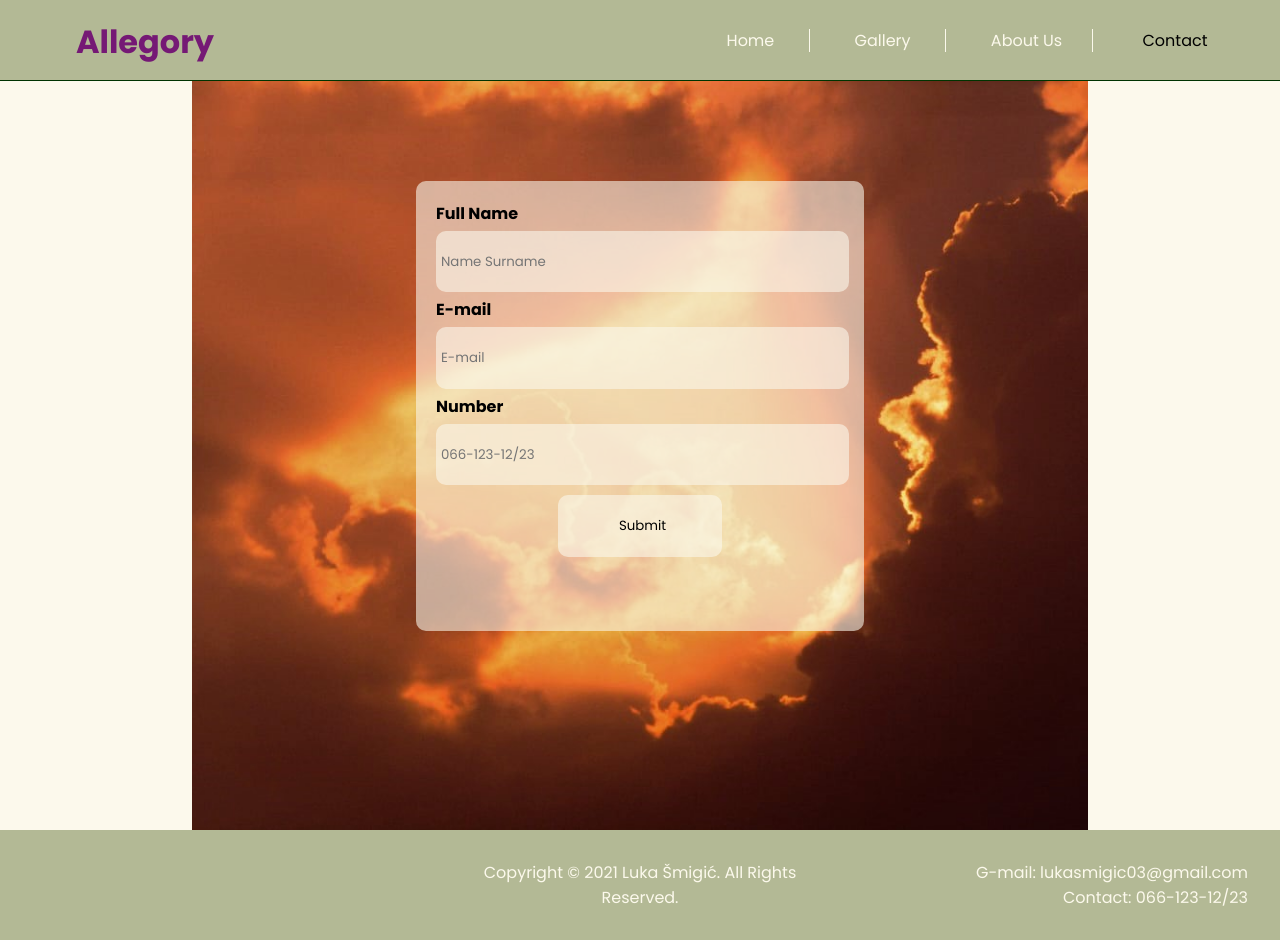
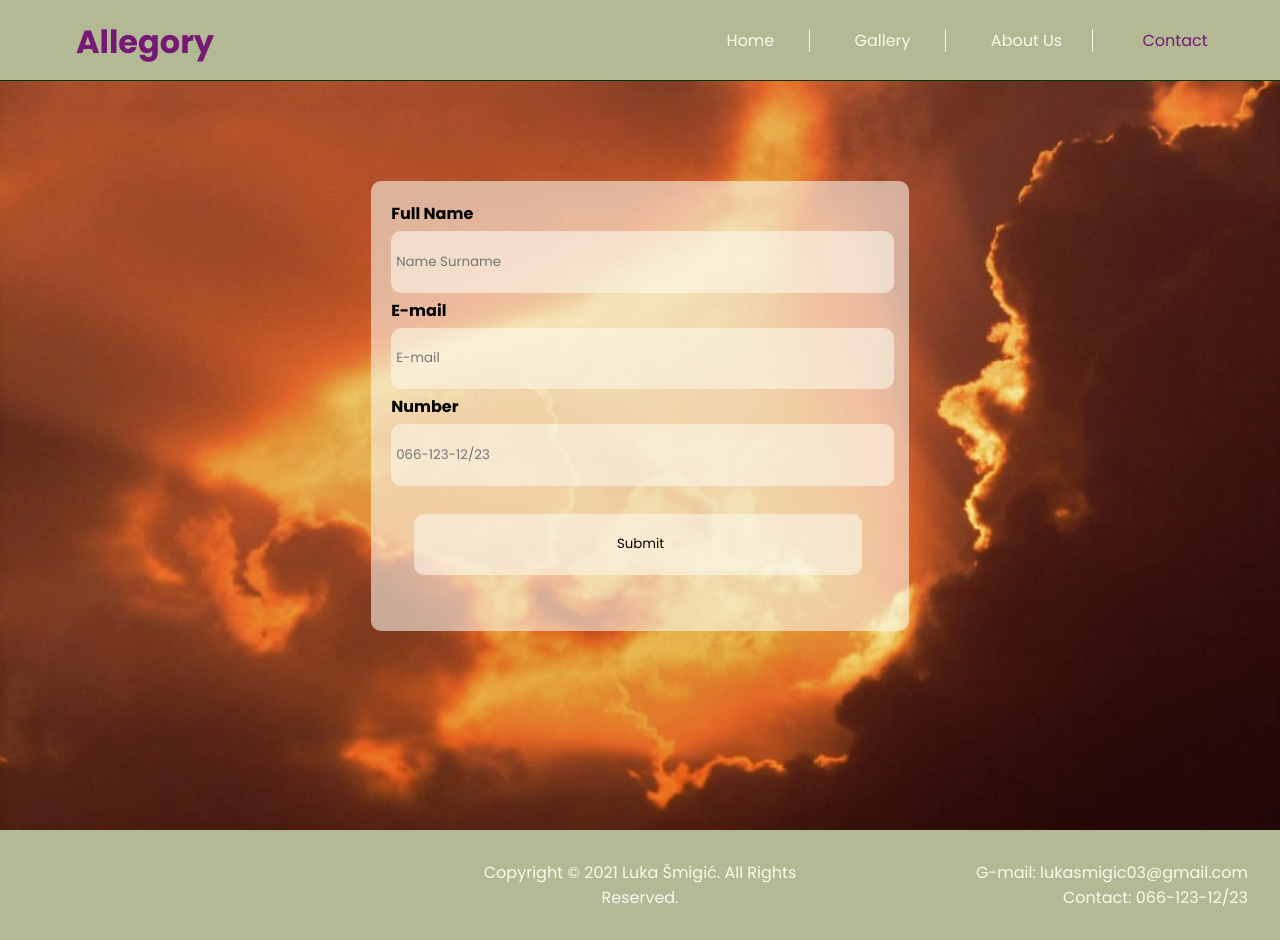
Before and after one commit to smigaa/allegorysmigic, a plain HTML site: page contact.html in a window 1280 px wide. Drawn offline with Linux system fonts and the light colour scheme.

Commit message:
menjao sam css

```diff
--- a/contact.html
+++ b/contact.html
@@ -41,10 +41,9 @@
 		<div class"cleaner"></div>
 </header>
 
-<main class="main">
+
 	<!-- CONTACT FORM -->
 <div id="contact">
-
 
 	<form action="#contact" method="get" id="container">
 	<label for="namesurname"><b>Full Name</b></label>
@@ -55,11 +54,12 @@
 		<input type="text" name="number" id="number" placeholder="066-123-12/23"/>
 		<input type="submit" value="Submit" id="button01"/>
 	</form>
+
 </div>
 
 
 
-</main>
+
 <!-- FOOTER -->
 <footer class="footer">
 	<div class="icons">
@@ -72,6 +72,7 @@
 
 		</ul>
 	</div>
+
 	<div class="copyright">
 		<p>Copyright © 2021 Luka Šmigić. All Rights Reserved.</p>
 	</div>
--- a/sitemap.xml
+++ b/sitemap.xml
@@ -10,7 +10,7 @@
 <loc>https://smigaa.github.io/allegorysmigic.github.io/aboutus.html</loc>
 <lastmod>2023-03-21</lastmod>
 <changefreq>monthly</changefreq>
-<priority>0.7</priority>
+<priority>0.8</priority>
 </url>
 <url>
 <loc>https://smigaa.github.io/allegorysmigic.github.io/contact.html</loc>
--- a/style/style.css
+++ b/style/style.css
@@ -30,7 +30,7 @@ a:hover{
 	color:#000;
 }
 .active{
-	color:#000;
+    color: #751975;
 
 }
 span{
@@ -186,14 +186,15 @@ h1{
 	background-position: center;
 	background-size: cover;
 	position: relative;
-	background-color: #fcf9ec96;
+
 	background-attachment:fixed;
+	margin-top:80px;
 
 }
 #container{
 	position:absolute;
 	height:60%;
-	margin:11.25% 25%;
+	margin: 7.9% 29%;
 	box-sizing:border-box;
     padding: 20px;
 	border-radius:10px;
@@ -217,9 +218,11 @@ label,b{
 		background-color:#f8fcec00;
 }
 #button01{
-	width:40%;
+	width:90%;
 	color: #000;
 	transition:0.5s;
+	cursor:pointer;
+	margin:4.6%;
 }
 #button01:hover{
 	transform:scale(1.04);
```
Also changed, not shown: aboutus.html (+1 -1 lines), index.html (+5 -3 lines), assets/img/moon2.jpg (deleted). Lines whose indentation alone changed are shown as unchanged.
